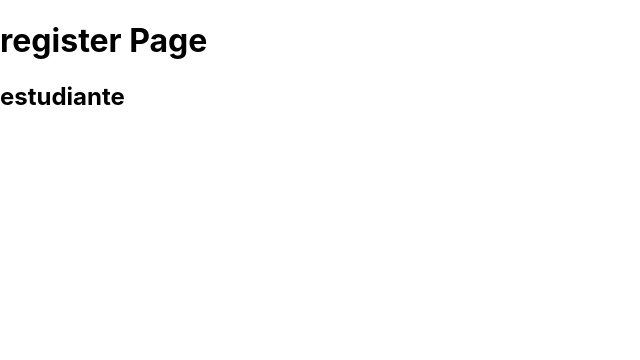
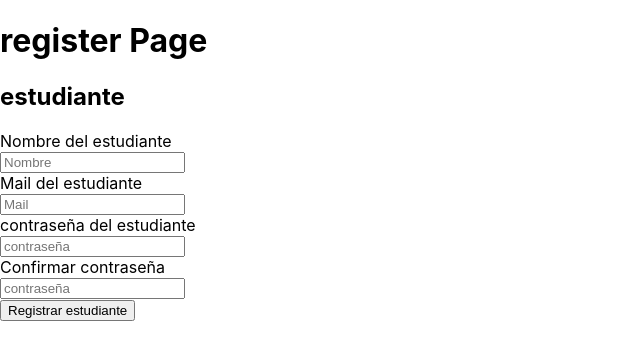
Before and after one commit to FelipeBarretoB/next.js-class-app, a Next.js app in the folder class-app/: page /register/estudiante in a window 1280 px wide. Shown: the top 360 px of the page, without its empty margins (0-640 px from the left). Built offline with nearby package versions, Linux system fonts and the light colour scheme.

Commit message:
Se sigue trabajando en el registro, pero se me olvido cambiar de rama

```diff
--- a/class-app/pages/api/student/[code].js
+++ /dev/null
@@ -1,4 +0,0 @@
-
-export default function handler(req,res){
-    res.send(req.query.code);
-}
--- /dev/null
+++ b/class-app/pages/api/user/[code].js
@@ -0,0 +1,9 @@
+import {usuarios} from "../../../users/usuarios"
+//profesor
+
+
+export default function handler(req,res){
+    const {code}= req.query
+    const users = usuarios.filter((users)=>users.id === code)
+   res.status(200).json(users)
+}
--- /dev/null
+++ b/class-app/pages/api/user/test.js
@@ -0,0 +1,5 @@
+function test(){
+    return 'aaa'
+}
+
+export default test;
--- a/class-app/pages/register/[register].js
+++ b/class-app/pages/register/[register].js
@@ -1,15 +1,57 @@
 import { useRouter} from 'next/router'
-import { Fragment } from "react"
+import { useRef } from 'react'
 
 function registerPage(){
     const router= useRouter();
+    const type= router.query.register
+    const nameInputRef = useRef();
+    const mailInputRef = useRef();
+    const passwordInputRef = useRef();
+    const passwordConfirmInputRef = useRef();
 
 
 
-    return <Fragment>
+    function submitHandler(event){
+        event.preventDefault();
+        let create =true;
+        if(passwordConfirmInputRef.current.value !=passwordInputRef.current.value){
+            alert (`The passwords dont match`)
+            create= !create;
+        }
+        if(create)
+            console.log(nameInputRef.current.value)
+
+    }
+
+
+    return <form onSubmit={submitHandler}>
         <h1>register Page</h1>
-        <h2> {router.query.register}</h2>
-        </Fragment>
+        <h2> {type}</h2>
+        <h2></h2>
+        <div>
+            <label>Nombre del {type}</label>
+            <br></br>
+            <input type='text' required id='name' placeholder='Nombre'ref={nameInputRef}></input>
+        </div>
+        <div>
+        <label>Mail del {type}</label>
+            <br></br>
+            <input type='email' required placeholder='Mail'ref={mailInputRef}></input>
+        </div>
+        <div>
+        <label>contraseña del {type}</label>
+            <br></br>
+            <input type='password' required placeholder='contraseña'ref={passwordInputRef}></input>
+        </div>
+        <div>
+        <label>Confirmar contraseña</label>
+            <br></br>
+            <input type='password' required placeholder='contraseña'ref={passwordConfirmInputRef}></input>
+        </div>
+        <div>
+            <button>Registrar {type}</button>
+        </div>
+        </form>
 
 }
 
--- a/class-app/styles/globals.css
+++ b/class-app/styles/globals.css
@@ -19,3 +19,7 @@ a {
 
 
  h6 { color: transparent; }
+
+ .from{
+  padding: 1rem;
+ }
--- /dev/null
+++ b/class-app/users/usuarios.js
@@ -0,0 +1,14 @@
+export const usuarios =[
+    {
+        id: "estudiante",
+        text: "gabriel"
+    },
+    {
+        id: "estudiante",
+        text: "aaaaa"
+    },
+    {
+        id: "profesor",
+        text: "gabriel"
+    }
+]
```
Also changed, not shown: class-app/components/registerForm.js (added, +62 -0 lines).
